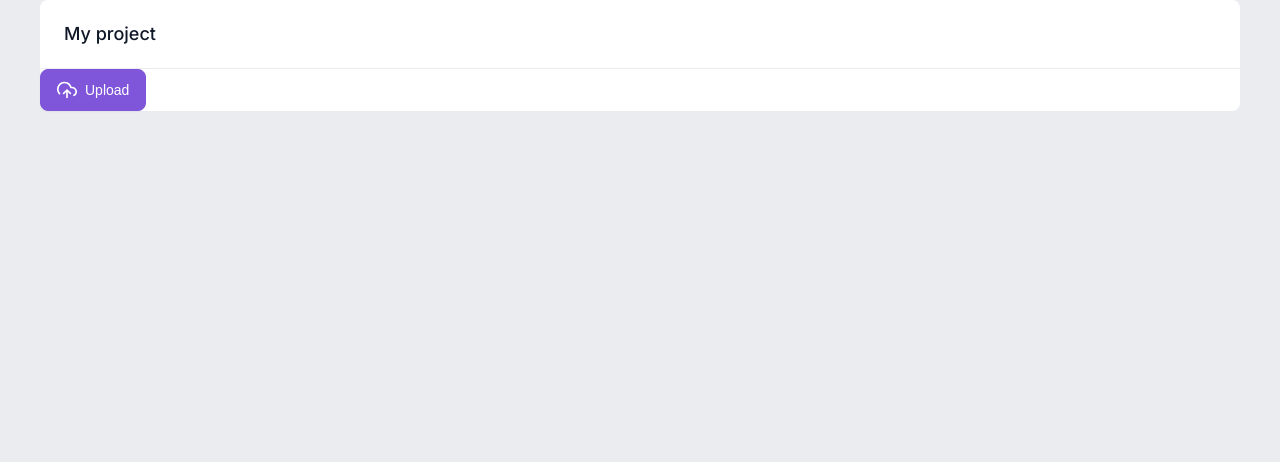
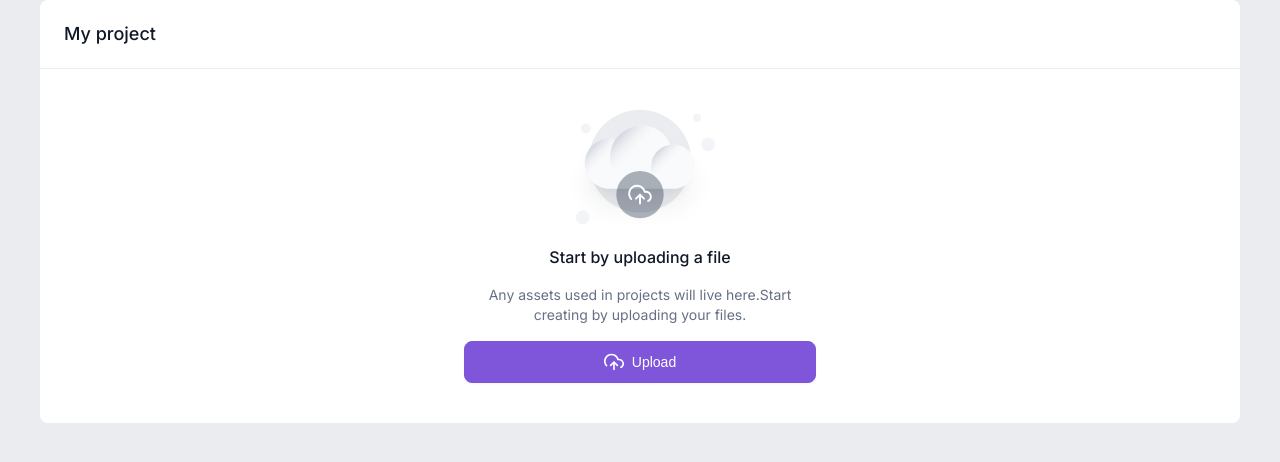
Before and after one commit to yuKalashnikova2/upload-files-firebase-storage, a Vue app: page / in a window 1280 px wide. Shown: the top 462 px of the page. Built offline with nearby package versions, Linux system fonts and the light colour scheme.

Commit message:
feat(component): EmptyState

```diff
--- a/src/App.vue
+++ b/src/App.vue
@@ -1,7 +1,7 @@
 <script setup>
 import Title from './components/Title.vue'
-import Button from './components/Button.vue'
 import { useCounterStore } from './store/index.js'
+import EmptyState from './components/EmptyState.vue';
 
 const store = useCounterStore()
 </script>
@@ -10,11 +10,10 @@ const store = useCounterStore()
 
   <div class="container">
     <Title />
+    <div class="content">
+      <EmptyState />
+    </div>
 
-    <Button @click="() => console.log('catch!')">
-      <img src="/upload-cloud.svg" alt="">
-      <span>Upload</span>
-    </Button>
   </div>
 
 
@@ -27,4 +26,9 @@ const store = useCounterStore()
     border-radius: 8px;
     background: white;
   }
+  .content {
+    max-width: 512px;
+    margin: 0 auto;
+    padding: 40px 0;
+  }
 </style>
--- a/src/components/Button.vue
+++ b/src/components/Button.vue
@@ -10,6 +10,7 @@ const emits = defineEmits(['catch'])
 
 <style lang="scss" scoped>
 .button {
+
   border-radius: 8px;
   border: 1px solid #7f56d9;
   background: #7f56d9;
--- /dev/null
+++ b/src/components/EmptyState.vue
@@ -0,0 +1,55 @@
+<script setup>
+import Button from './Button.vue'
+</script>
+
+<template>
+  <div class="empty-state">
+    <img
+      class="empty-state__illustration"
+      src="/Illustration.svg"
+      alt="illustration"
+    />
+    <h2 class="empty-state__title">Start by uploading a file</h2>
+    <p class="empty-state__description">
+      Any assets used in projects will live here.Start creating by uploading
+      your files.
+    </p>
+    <Button @click="() => console.log('catch!')">
+      <img src="/upload-cloud.svg" alt="upload" />
+      <span>Upload</span>
+    </Button>
+  </div>
+</template>
+
+<style lang="scss" scoped>
+.empty-state {
+  padding: 0 80px;
+  display: flex;
+  flex-direction: column;
+  align-items: center;
+  gap: 16px;
+  & > * {
+    width: 100%;
+  }
+  &__title {
+    color: #101828;
+    text-align: center;
+    font-size: 16px;
+    font-weight: 500;
+    line-height: 24px;
+  }
+  &__description {
+    color: #667085;
+    text-align: center;
+
+    font-size: 14px;
+
+    font-weight: 400;
+    line-height: 20px;
+  }
+  &__illustration {
+    width: 150px;
+    height: 120px;
+  }
+}
+</style>
```
Also changed, not shown: public/Illustration.svg (added).
